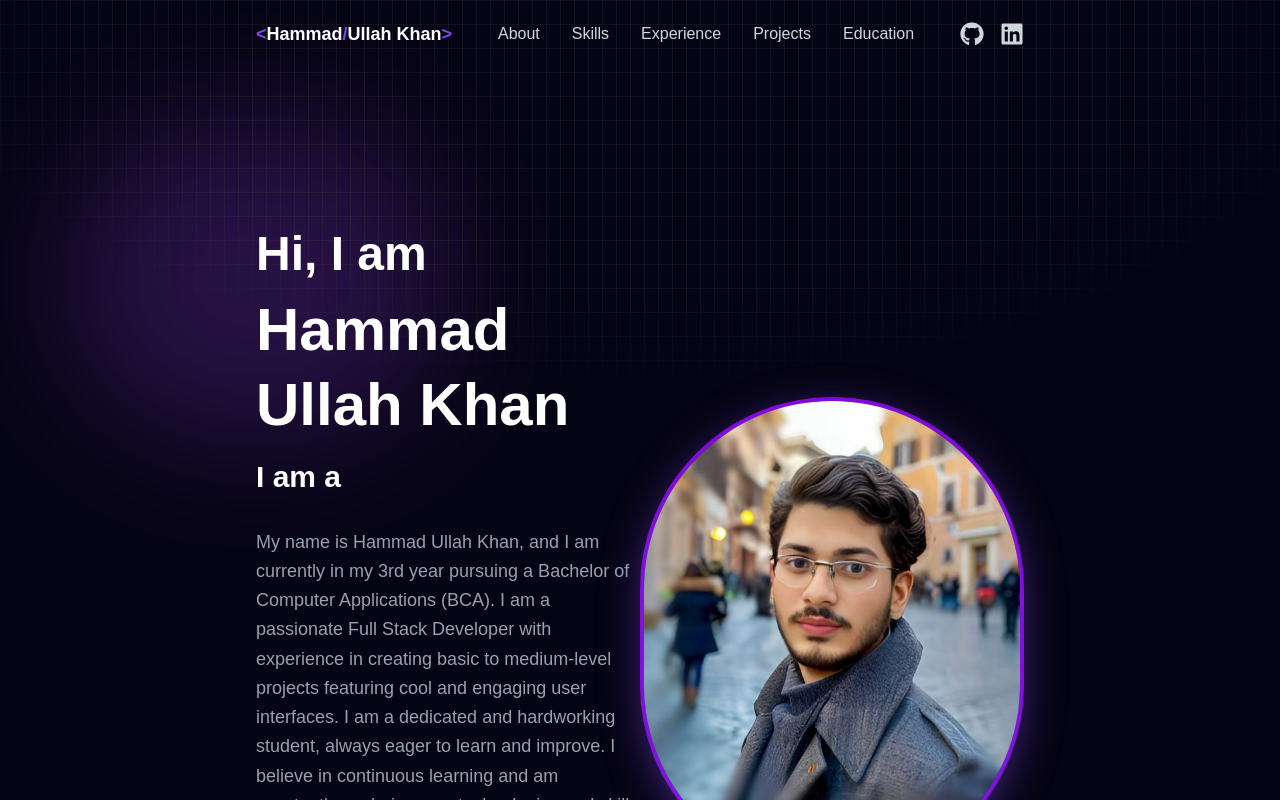
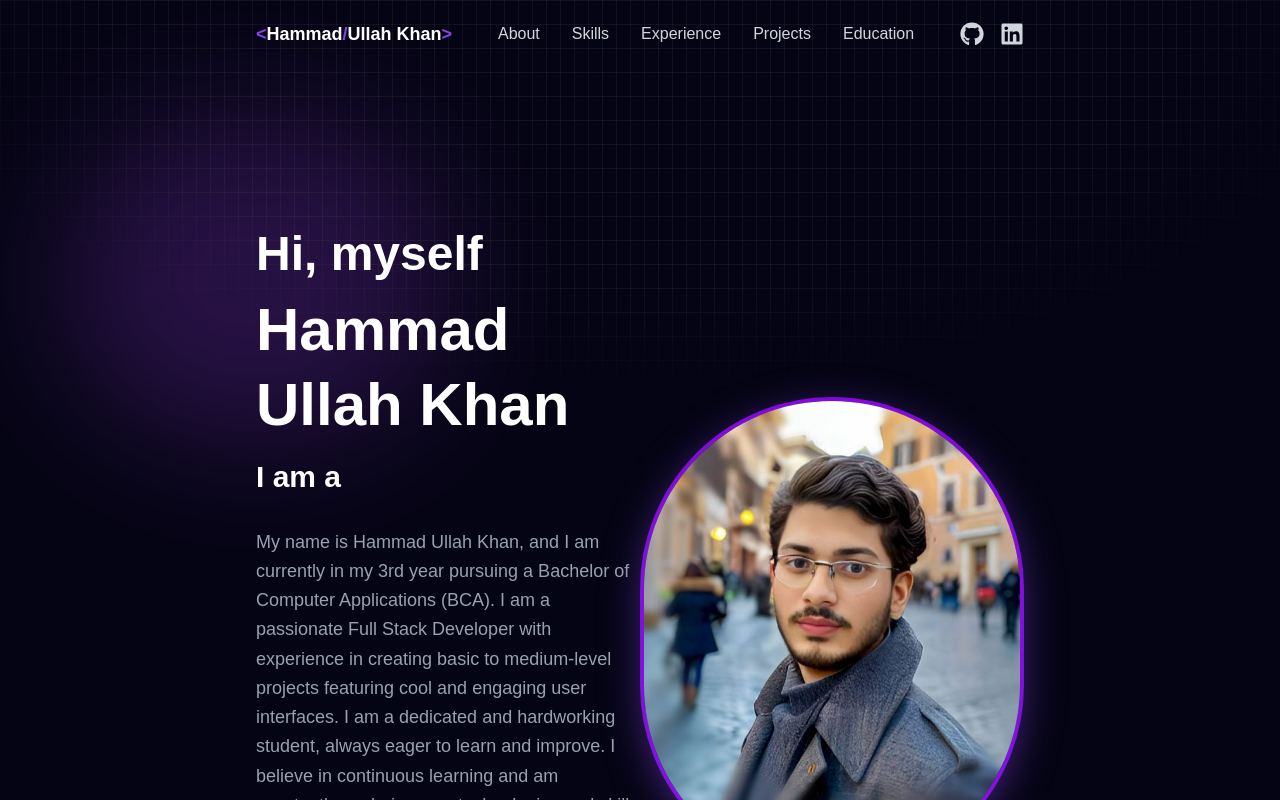
Before and after one commit to CodingWithHammad/New-Portfolio, a React (Vite) app: page / in a window 1280 px wide. Shown: the top 800 px of the page. Built offline with nearby package versions, Linux system fonts and the light colour scheme.

Commit message:
text chnges

```diff
--- a/src/components/About/About.jsx
+++ b/src/components/About/About.jsx
@@ -14,7 +14,7 @@ const About = () => {
         <div className="md:w-1/2 text-center md:text-left mt-8 md:mt-0">
           {/* Greeting */}
           <h1 className="text-3xl sm:text-4xl md:text-5xl font-bold text-white mb-2 leading-tight">
-            Hi, I am
+            Hi, myself
           </h1>
           {/* Name */}
           <h2 className="text-4xl sm:text-5xl md:text-6xl font-bold text-white mb-4 leading-tight">
```
